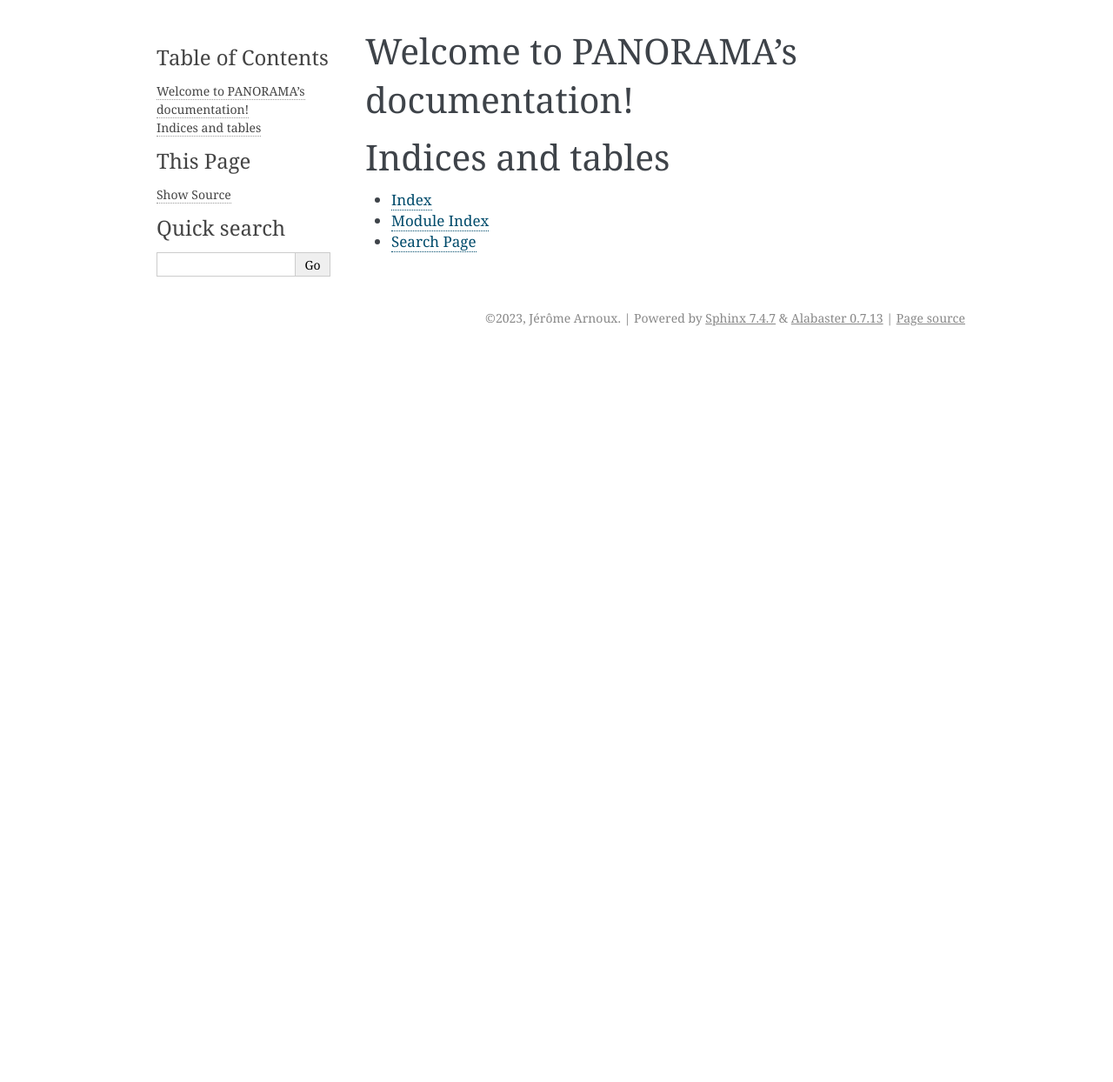
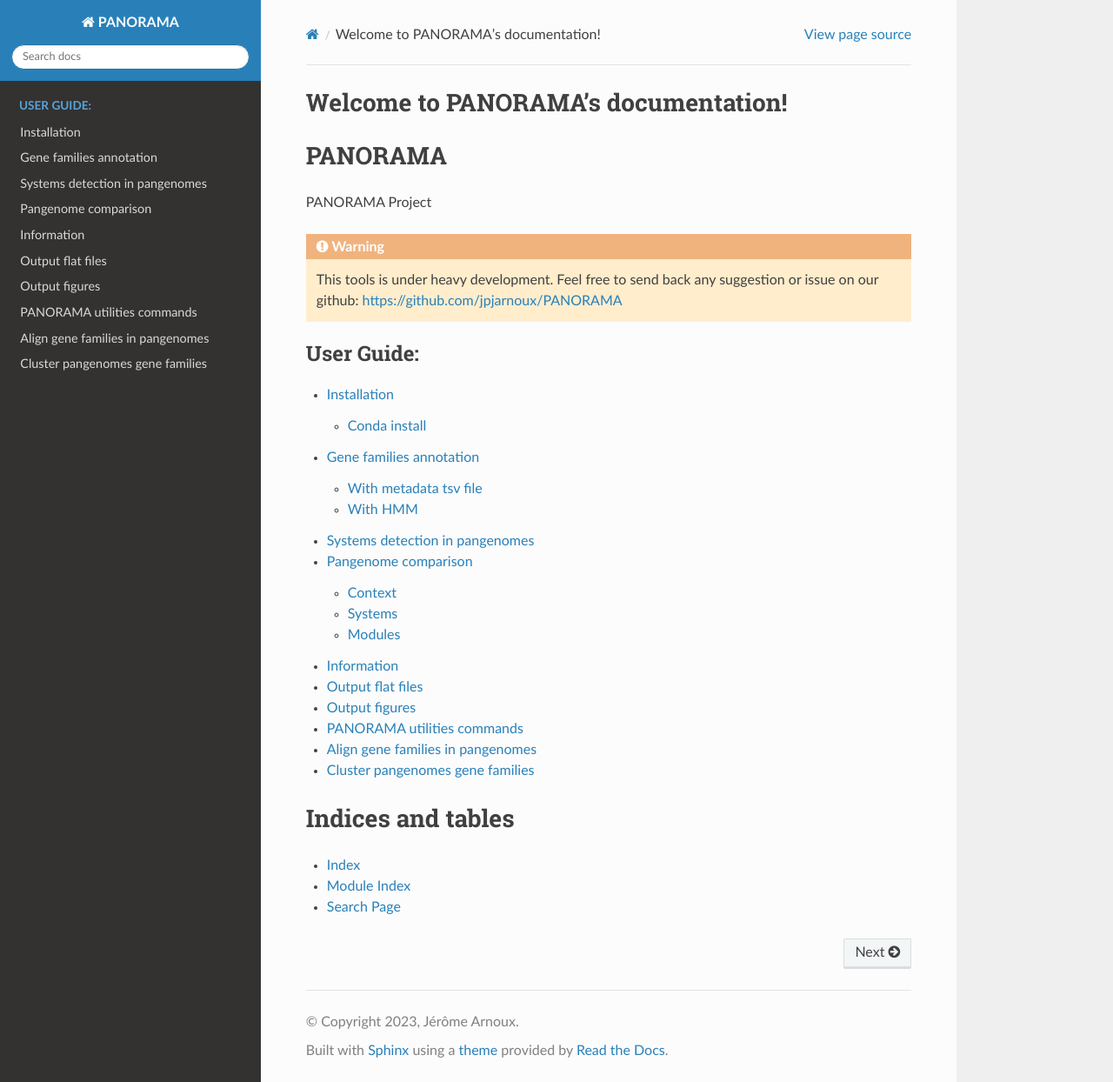
Before and after one commit to labgem/PANORAMA, a Sphinx documentation site: the page built from .docs/source/index.md, in a window 1280 px wide and 1244 px high. Shown: the whole window at 87% size. Built offline with Sphinx 7.4.7 and the Read the Docs theme 2.0.0, drawn with Linux system fonts in a browser that asks for light colours; the version number could not be read and is left out.

Commit message:
Documentation basic files

````diff
--- a/.docs/source/conf.py
+++ b/.docs/source/conf.py
@@ -32,7 +32,10 @@
 # extensions coming with Sphinx (named 'sphinx.ext.*') or your custom
 # ones.
 extensions = [
-    "myst_parser"
+    "myst_parser",
+    "sphinx.ext.duration",
+    "sphinx.ext.autosectionlabel",
+    "sphinx.ext.autodoc"
 ]
 
 # Add any paths that contain templates here, relative to this directory.
@@ -49,7 +52,7 @@
 # The theme to use for HTML and HTML Help pages.  See the documentation for
 # a list of builtin themes.
 #
-html_theme = 'alabaster'
+html_theme = 'sphinx_rtd_theme'
 
 # Add any paths that contain custom static files (such as style sheets) here,
 # relative to this directory. They are copied after the builtin static files,
--- a/.docs/source/index.md
+++ b/.docs/source/index.md
@@ -5,9 +5,28 @@
 
 # Welcome to PANORAMA's documentation!
 
+```{include} ../../README.md
+:relative-images:
+```
+```{warning}
+This tools is under heavy development. Feel free to send back any suggestion or issue on our github:
+[https://github.com/jpjarnoux/PANORAMA](https://github.com/jpjarnoux/PANORAMA)
+```
+
 ```{toctree}
-:caption: 'Contents:'
+:caption: 'User Guide:'
 :maxdepth: 2
+
+user/install
+user/annotation
+user/detection
+user/compare
+user/info
+user/write
+user/draw
+user/utility
+user/align
+user/cluster
 ```
 
 # Indices and tables
--- /dev/null
+++ b/.docs/source/user/align.md
@@ -0,0 +1 @@
+# Align gene families in pangenomes
--- /dev/null
+++ b/.docs/source/user/annotation.md
@@ -0,0 +1,4 @@
+# Gene families annotation
+## With metadata tsv file
+
+## With HMM
--- /dev/null
+++ b/.docs/source/user/cluster.md
@@ -0,0 +1 @@
+# Cluster pangenomes gene families
--- /dev/null
+++ b/.docs/source/user/compare.md
@@ -0,0 +1,7 @@
+# Pangenome comparison
+
+## Context
+
+## Systems
+
+## Modules
--- /dev/null
+++ b/.docs/source/user/detection.md
@@ -0,0 +1 @@
+# Systems detection in pangenomes
--- /dev/null
+++ b/.docs/source/user/draw.md
@@ -0,0 +1 @@
+# Output figures
--- /dev/null
+++ b/.docs/source/user/info.md
@@ -0,0 +1 @@
+# Information
--- /dev/null
+++ b/.docs/source/user/install.md
@@ -0,0 +1,7 @@
+# Installation
+
+## Conda install
+
+```console
+$ conda install panorama
+```
--- /dev/null
+++ b/.docs/source/user/utility.md
@@ -0,0 +1 @@
+# PANORAMA utilities commands
--- /dev/null
+++ b/.docs/source/user/write.md
@@ -0,0 +1 @@
+# Output flat files
--- a/pyproject.toml
+++ b/pyproject.toml
@@ -30,7 +30,8 @@
 dynamic = ["version"]
 
 [project.optional-dependencies]
-doc = ["sphinx>=5.0.0"]
+doc = ["sphinx~=4.2.0",
+       "myst-parser"]
 #
 [project.urls]
 Homepage = "https://labgem.genoscope.cns.fr"
````
Also changed, not shown: 1 other file.
